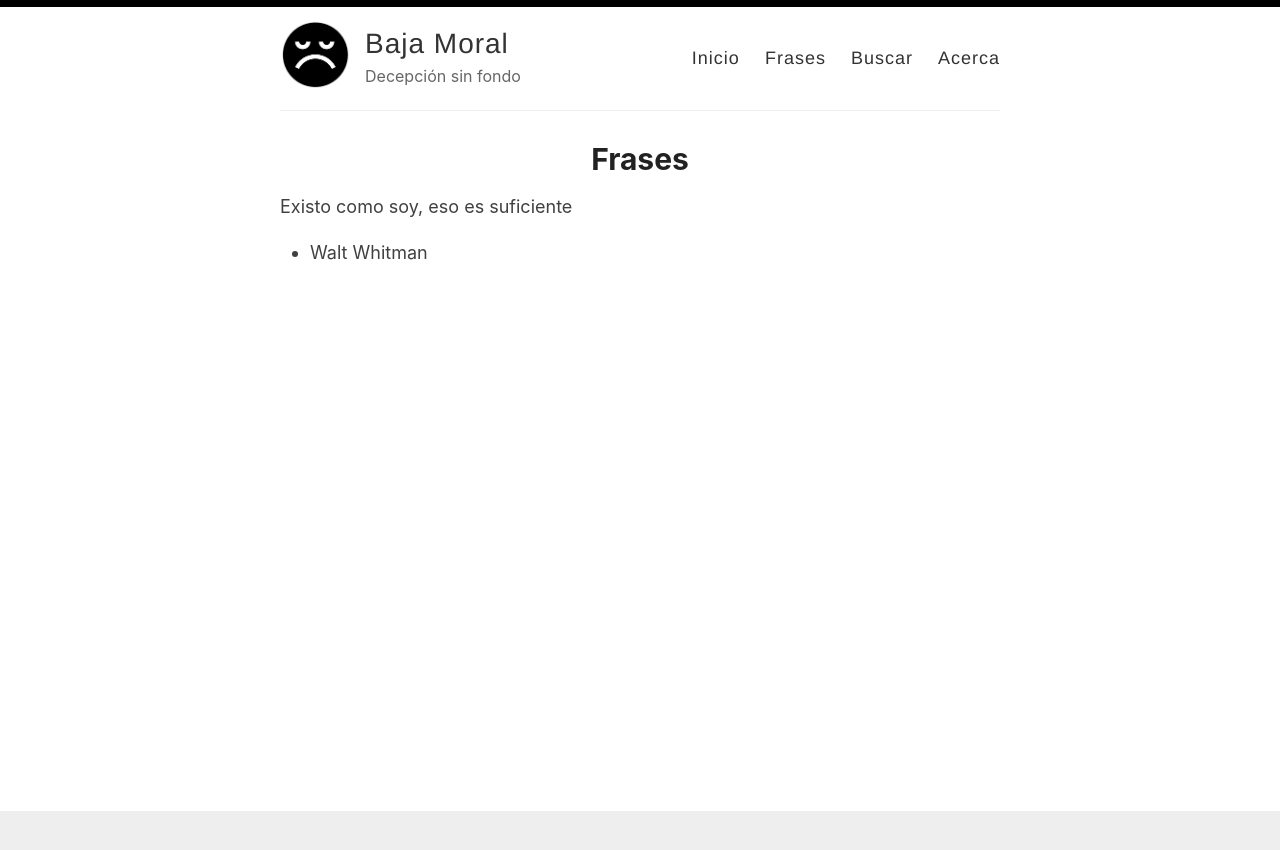
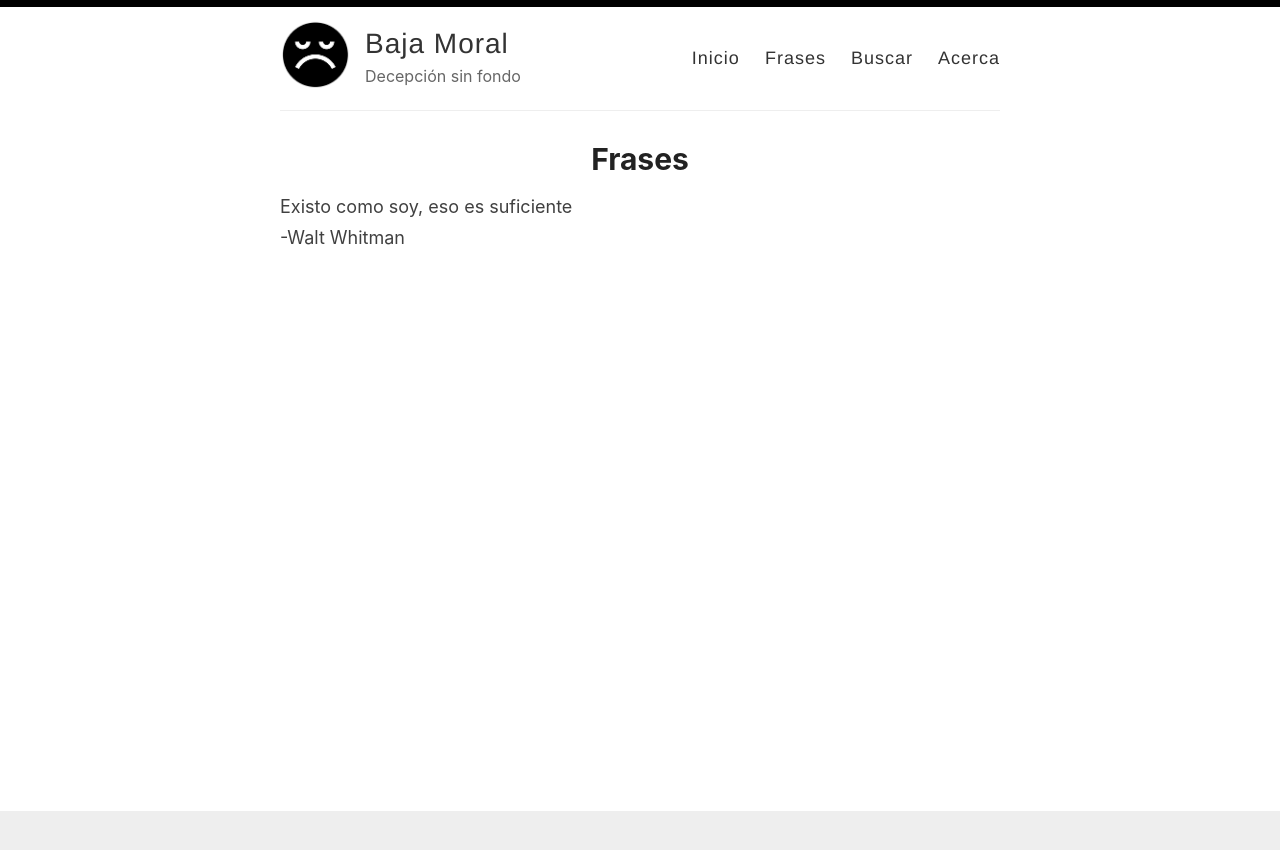
Before and after one commit to jacordobaruiz/bajamoral, a Jekyll site: the page built from _pages/frases.md, in a window 1280 px wide. Shown: the top 850 px of the page. Built offline with Jekyll 4.4.1, drawn with Linux system fonts in a browser that asks for light colours.

Commit message:
ultraligjtbean

```diff
--- a/_pages/frases.md
+++ b/_pages/frases.md
@@ -3,5 +3,5 @@ layout: page
 permalink: /frases/
 title: Frases
 ---
-> Existo como soy, eso es suficiente
-- Walt Whitman
+>Existo como soy, eso es suficiente
+>-Walt Whitman
```
